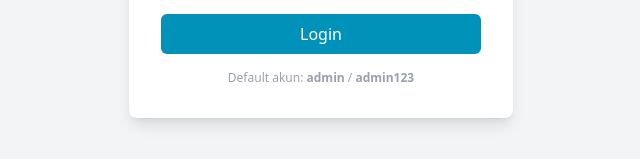
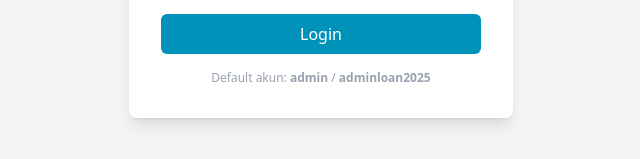
Before and after one commit to Thaskia07/project-loan-bank-thaskia, a React (Vite) app: page /login in a window 1280 px wide. Shown: the part 460-619 px from the top of the page, without its empty margins (319-959 px from the left). Built offline with nearby package versions, Linux system fonts and the light colour scheme.

Commit message:
update newu

```diff
--- a/src/App.jsx
+++ b/src/App.jsx
@@ -19,7 +19,7 @@ function App() {
     if (!admin) {
       const defaultAdmin = {
         username: "admin",
-        password: "admin123",
+        password: "adminloan2025",
         fullName: "Yohannes Affandy (Jojo)",
       };
       localStorage.setItem("adminData", JSON.stringify(defaultAdmin));
--- a/src/pages/Login.jsx
+++ b/src/pages/Login.jsx
@@ -12,7 +12,7 @@ function Login() {
     if (!adminData) {
       localStorage.setItem(
         "adminData",
-        JSON.stringify({ username: "admin", password: "admin123" })
+        JSON.stringify({ username: "admin", password: "adminloan2025`" })
       );
     }
   }, []);
@@ -77,7 +77,7 @@ function Login() {
         </form>
 
         <p className="text-xs text-gray-400 mt-4 text-center">
-          Default akun: <b>admin</b> / <b>admin123</b>
+          Default akun: <b>admin</b> / <b>adminloan2025</b>
         </p>
       </div>
     </div>
```
